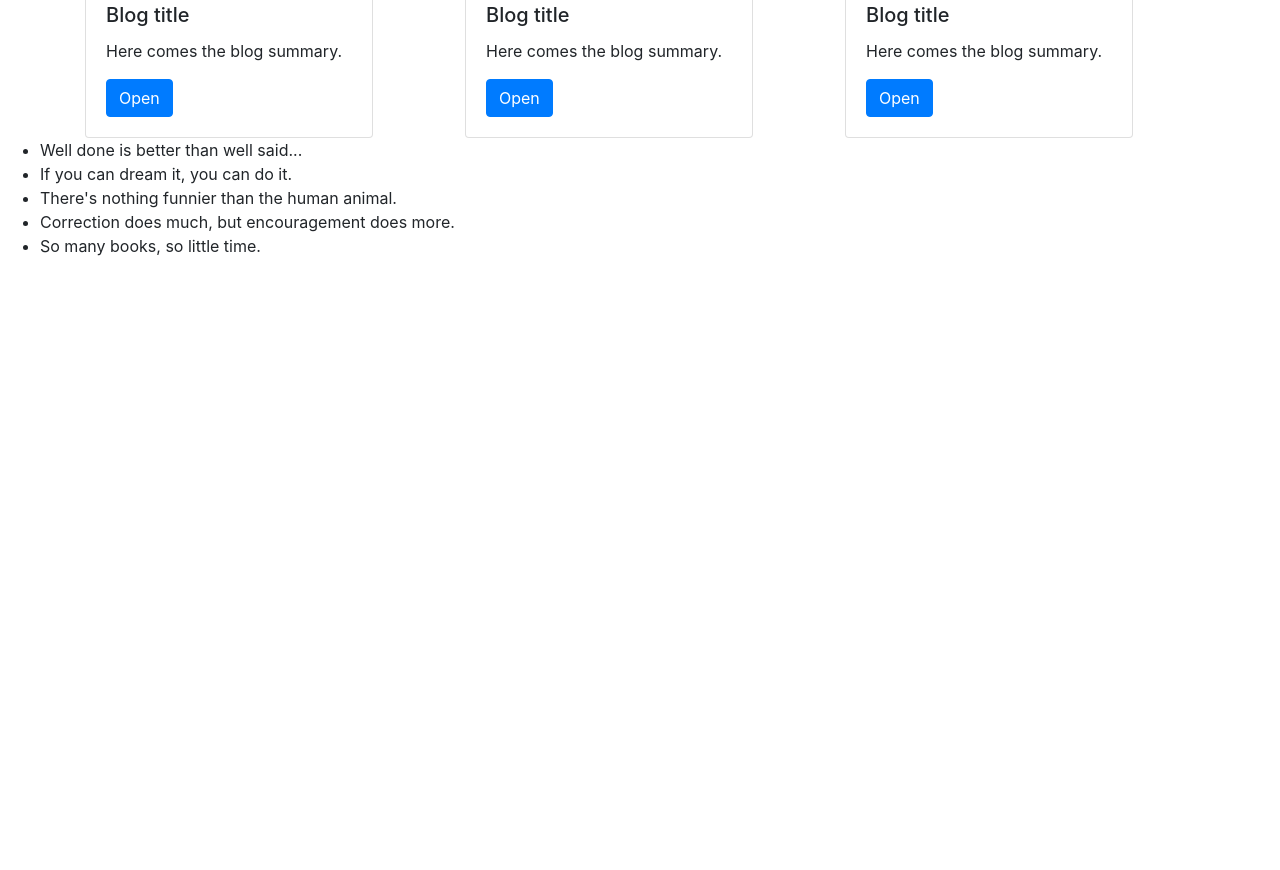
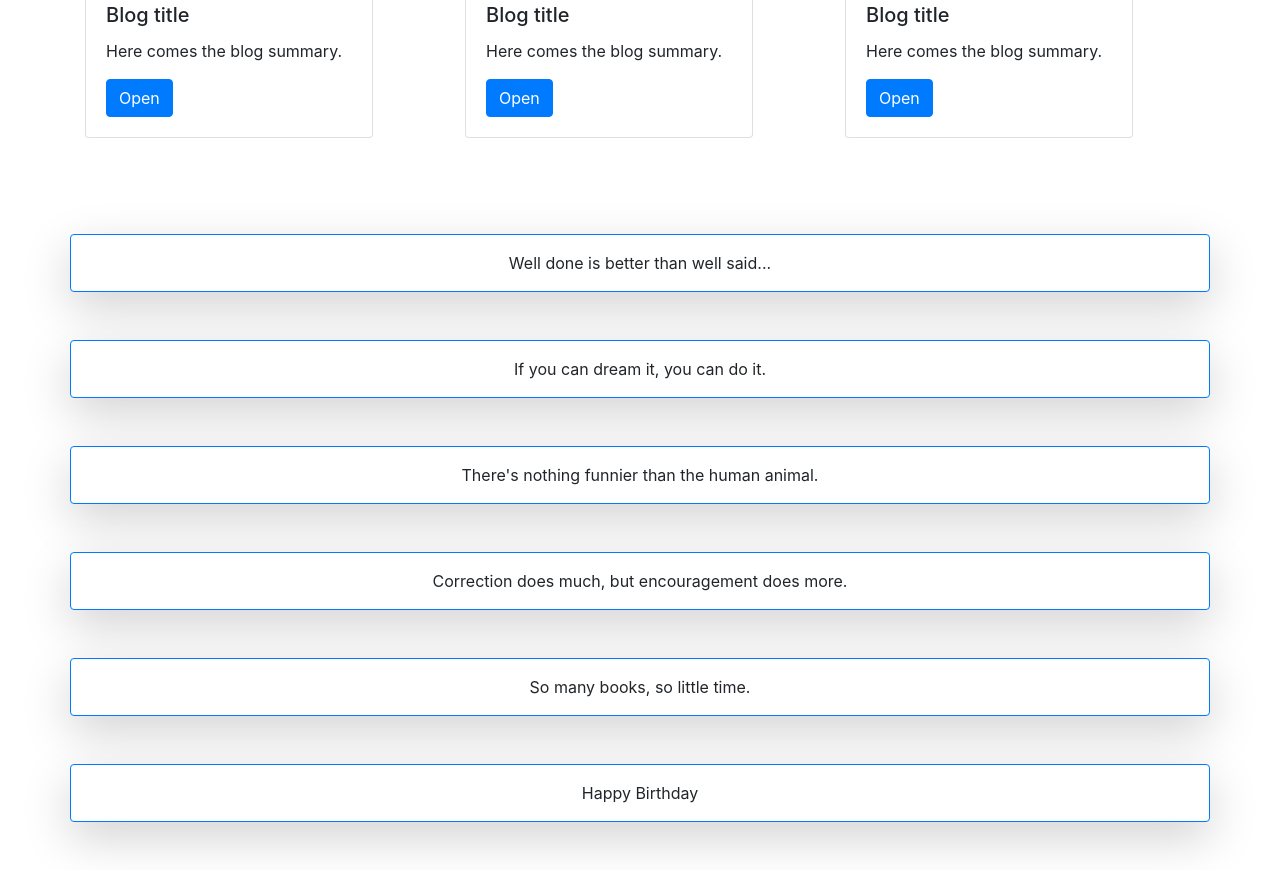
Before and after one commit to Curiosity-431/Blog-with-AngularJS, a plain HTML site: page index.html in a window 1280 px wide. Shown: the part 1077-1947 px from the top of the page. Before the commit the page ends 1351 px from the top, so only its background shows below. Drawn offline with Linux system fonts and the light colour scheme.

Commit message:
added quotes

```diff
--- a/index.html
+++ b/index.html
@@ -111,16 +111,15 @@
 
 
 
-        </div>
+        </div><br><br><br><br>
 
 
     </div>
 
-        <ul>
-        <li ng-repeat="quote in blog.quotes">
-          {{ quote.qsentence }}
-        </li>
-      </ul>
+
+    <div ng-repeat="quote in blog.quotes" class="shadow-lg p-3 mb-5 bg-white rounded border border-primary container">
+        <center>{{ quote.qsentence }}</center>
+    </div>
 
 
 
--- a/json/blog_quotes_api.json
+++ b/json/blog_quotes_api.json
@@ -23,5 +23,10 @@
       "qsentence": "So many books, so little time.",
       "author": "Frank Zappa",
       "url": "https://en.wikipedia.org/wiki/Frank_Zappa"
+    },
+    {
+      "qsentence": "Happy Birthday",
+      "author": "Nithish SV",
+      "url": "https://en.wikipedia.org/wiki/Frank_Zappa"
     }
   ]
```
